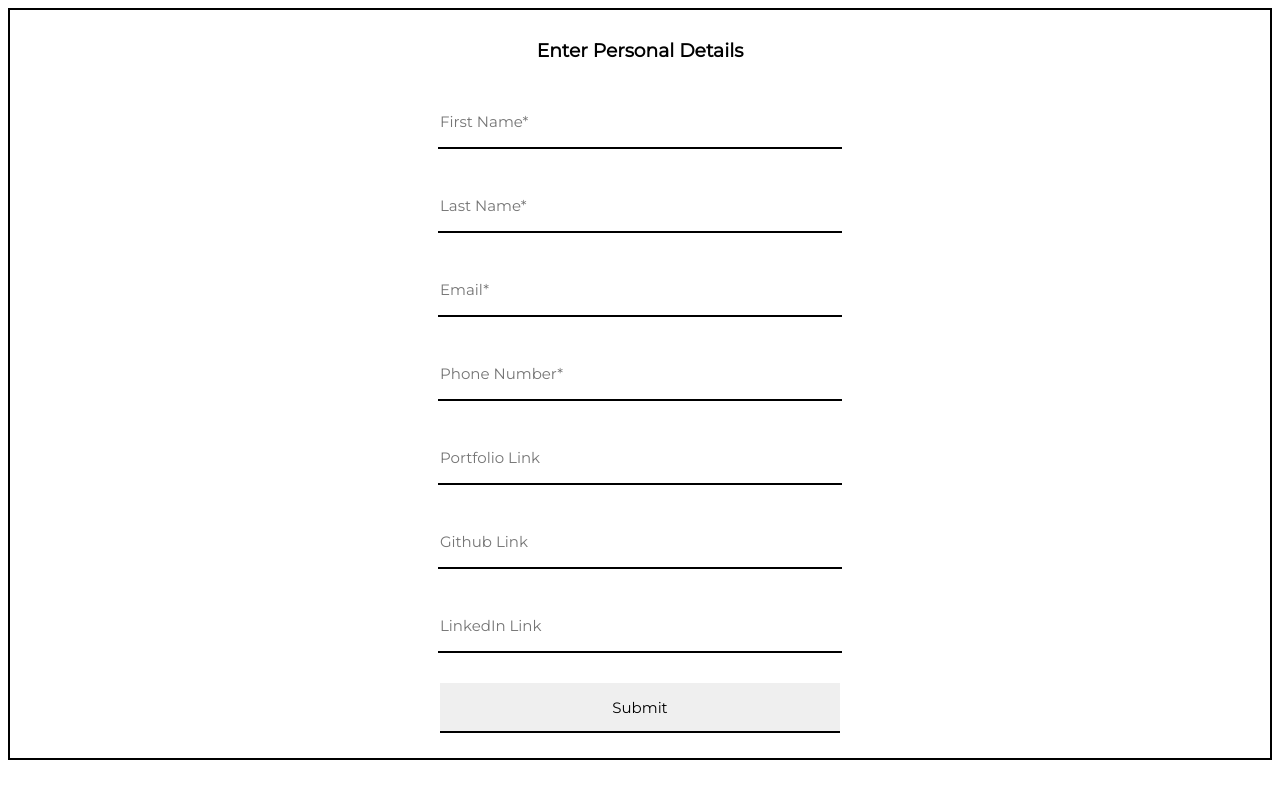
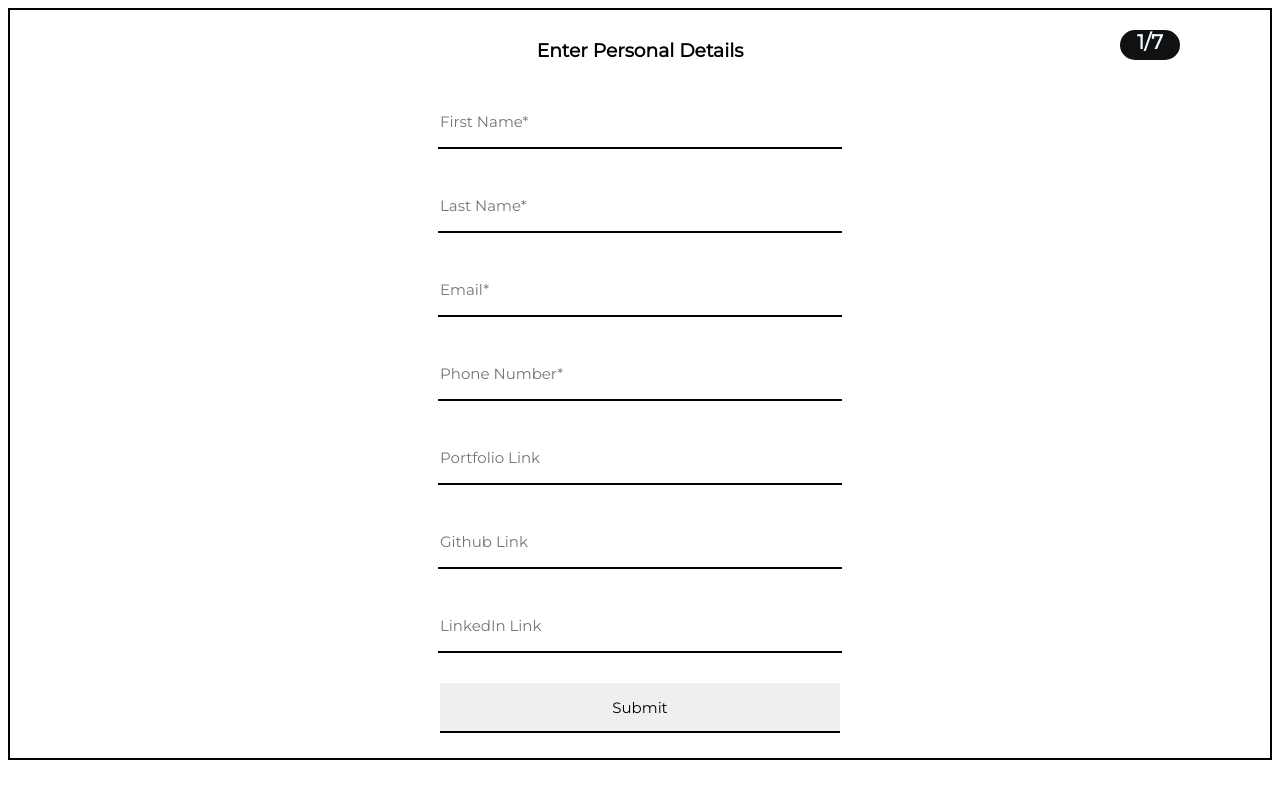
Before and after one commit to gdsc-ipsacademy/resume-builder, a React (Create React App) app: page / in a window 1280 px wide. Built offline with nearby package versions, Linux system fonts and the light colour scheme.

Commit message:
page count added

```diff
--- a/src/Components/CampusCommInvolForm.js
+++ b/src/Components/CampusCommInvolForm.js
@@ -50,6 +50,7 @@ const CampusCommInvolForm = forwardRef((props, _ref) => {
     return (
         <div>
             <form>
+            <div className="page">5/7</div>
                 <h3> Campus And Community Involvement Details </h3>
                 {invol.map((input, idx) => {
                     return (
--- a/src/Components/EducationForm.js
+++ b/src/Components/EducationForm.js
@@ -57,8 +57,9 @@ const EducationForm = forwardRef((props, _ref) => {
                         <React.Fragment key={idx}>
 
                             {!input.school && entered ?
+
                                 (<span> School Name is required </span>) : null}
-
+                            <div className="page">2/7</div>
                             <input type='text' placeholder='School/University Name'
                                 value={input.school} name='school' onChange={(e) => handleFormChange(idx, e)} />
 
--- a/src/Components/HonorsAndAwardsForm.js
+++ b/src/Components/HonorsAndAwardsForm.js
@@ -48,6 +48,7 @@ const HonorsAndAwardsForm = forwardRef((props, _ref) => {
     return (
         <div>
             <form>
+            <div className="page">7/7</div>
                 <h3>Honors And Awards Details</h3>
                 {awards.map((input, idx) => {
                     return (
--- a/src/Components/PersonalDetailsForm.js
+++ b/src/Components/PersonalDetailsForm.js
@@ -36,7 +36,8 @@ const PersonalDetailsForm = forwardRef((props, _ref) => {
     return (
         <div>
             <form>
-                <h3>Enter Personal Details </h3>
+                <div className="page">1/7</div>
+                    <h3>Enter Personal Details </h3>
                 {!fname && entered ? (<span> First Name is required </span>) : null}
                 <input type="text" value={fname} placeholder='First Name*' onChange={e => setFname(e.target.value)} required />
 
--- a/src/Components/ProjectsForm.js
+++ b/src/Components/ProjectsForm.js
@@ -49,6 +49,7 @@ const ProjectsForm = forwardRef((props, _ref) => {
     return (
         <div>
             <form>
+            <div className="page">4/7</div>
                 <h3>Projects Details</h3>
                 {projects.map((input, idx) => {
                     return (
--- a/src/Components/SkillsForm.js
+++ b/src/Components/SkillsForm.js
@@ -39,6 +39,7 @@ const SkillsForm = forwardRef((props, _ref) => {
     return (
         <div>
             <form>
+            <div className="page">6/7</div>
                 <h3>Skills Details</h3>
                 {skills.map((input, idx) => {
                     return (
--- a/src/Components/WorkExperienceForm.js
+++ b/src/Components/WorkExperienceForm.js
@@ -50,6 +50,7 @@ const WorkExperienceForm = forwardRef((props, _ref) => {
     return (
         <div>
             <form>
+            <div className="page">3/7</div>
                 <h3>Work Experience Details </h3>
                 {workEx.map((input, idx) => {
                     return (
--- a/src/index.css
+++ b/src/index.css
@@ -101,3 +101,16 @@ button {
     /* max-width: 100%; */
   }
 }
+.page{
+font-size:20px;
+font-weight:800;
+color:aliceblue;
+width:60px;
+height:30px;
+background-color:rgb(16, 17, 17);
+border-radius:20px;
+text-align:center;
+ position:fixed;
+top:30px;
+right:100px;
+}
```
